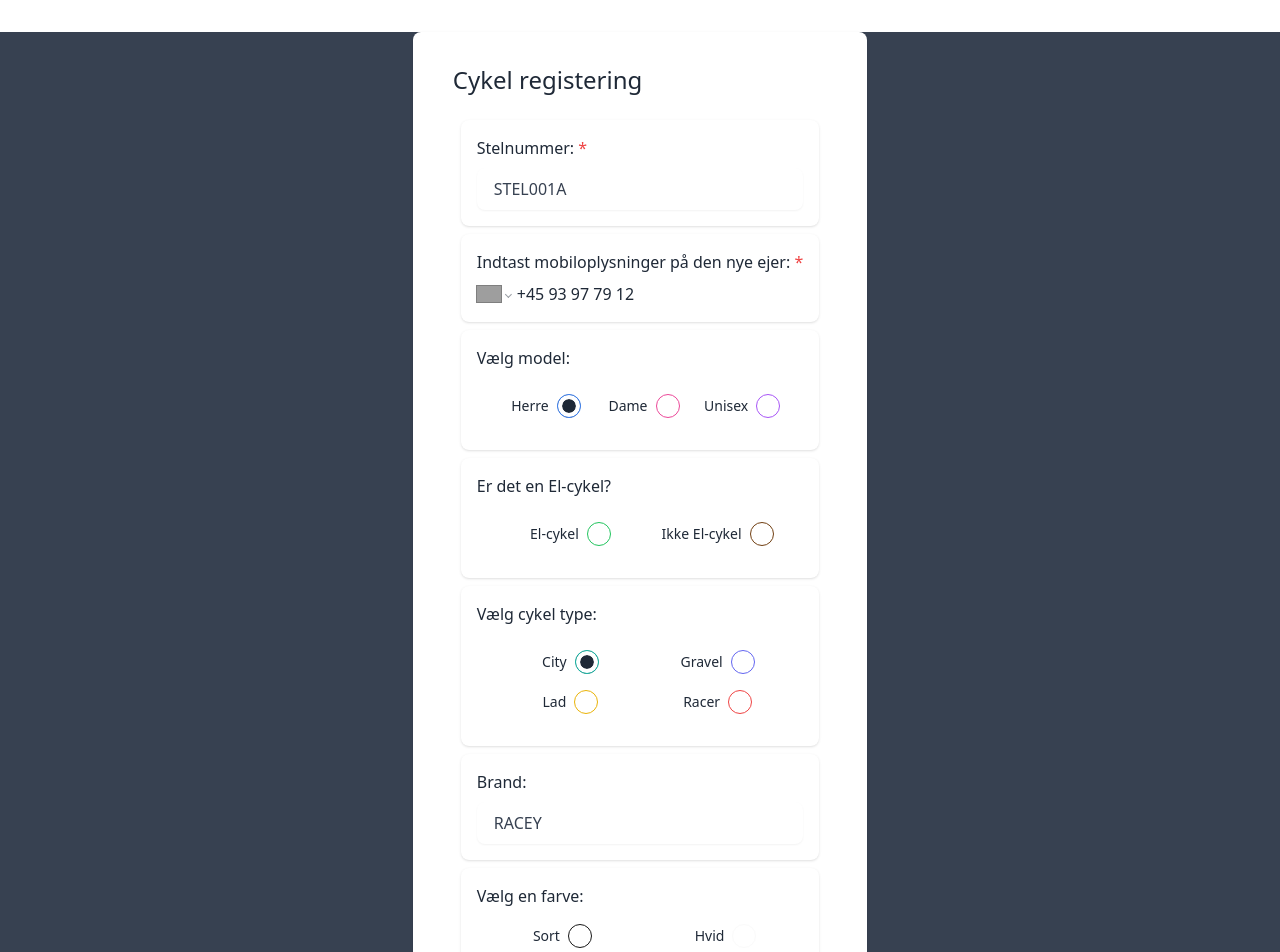
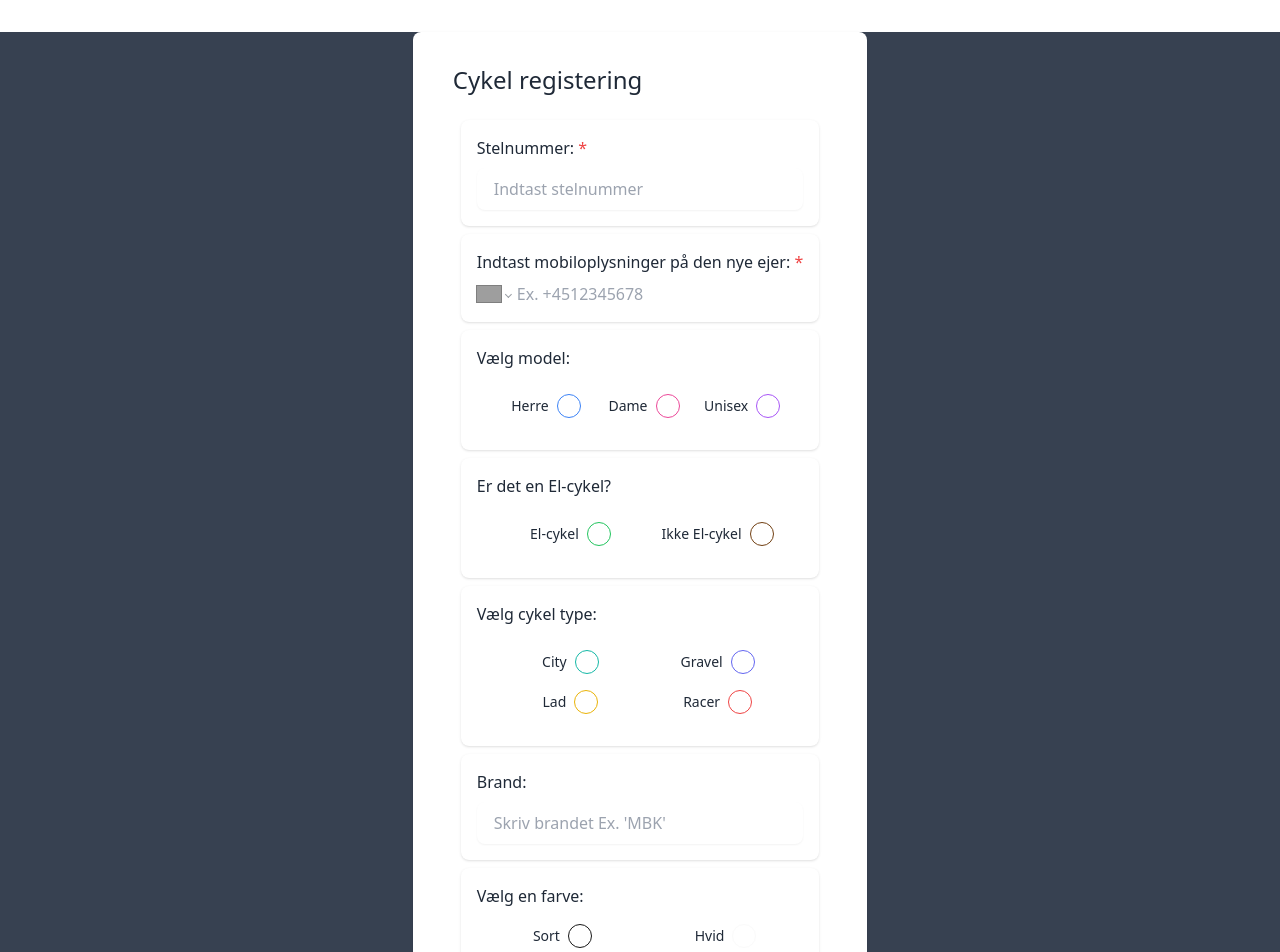
Before and after one commit to Mihusu/myBicycle, a React (Vite) app in the folder site/: page /bikeregistration in a window 1280 px wide. Shown: the top 952 px of the page. Built offline with nearby package versions, Linux system fonts and the light colour scheme; grey boxes are pictures that could not be loaded; the HTML template or start-up script is replaced by a standard one; what react-secure-storage would draw is missing.

Commit message:
cleaned up bike reg

```diff
--- a/site/src/pages/BikeRegistration.jsx
+++ b/site/src/pages/BikeRegistration.jsx
@@ -14,29 +14,27 @@ const BikeRegistration = () => {
     formState: { errors },
   } = useForm({
     defaultValues: {
-      phone_number: "+4593977912",
-      frame_number: "STEL001A",
-      gender: "male",
-      is_electric: true,
-      kind: "city",
-      brand: "RACEY",
-      color: "red",
+      phone_number: "",
+      frame_number: "",
+      gender: "",
+      is_electric: "",
+      kind: "",
+      brand: "",
+      color: "",
       image: undefined,
     },
   });
 
   const onSubmit = async (data) => {
-    console.log("submitting");
 
     try {
-      console.log(data);
+
       const formData = new FormData();
       for (const key in data) {
         if (key === "image") { formData.append(key, data.image[0]) }
         else { formData.append(key, data[key]) }
 
       }
-      console.log(formData);
 
       const response = await fetch(API_URL + "/bikes", {
         method: "POST",
@@ -44,31 +42,19 @@ const BikeRegistration = () => {
       });
 
       const body = response;
-      console.log(response);
-      console.log("response got back");
       if (!response.ok) {
         setError(body.detail);
         return;
       }
 
-      // navigate(`/bikeregistration/${data.session_id}`);
     } catch (error) {
       console.error(error);
     }
 
-    // const requestOptions = {
-    //   method: "POST",
-    //   headers: { "Content-Type": "application/json" },
-    //   body: JSON.stringify(data),
-    //};
-    // fetch(URL, requestOptions)
-    //   .then((response) => response.json())
-    //   .then((data) => navigate(`/bikeregistration/${data.session_id}`))
-    //   .catch((error) => setError(error.message));
   };
 
-  const onError = (err) => {
-    console.error(err);
+  const onError = (error) => {
+    console.error(error);
   };
 
   return (
@@ -80,10 +66,6 @@ const BikeRegistration = () => {
 
         <div className="mt-4 p-2">
           <form onSubmit={handleSubmit(onSubmit, onError)}>
-            {/* <>// method="post"
-            // action="http://127.0.0.1:8000/bikes"
-            // encType="multipart/form-data"
-            </> */}
             <div className="space-y-2">
               <div className="rounded-lg bg-white p-4 shadow dark:bg-gray-800">
                 <h1 className="mb-2">
@@ -100,7 +82,7 @@ const BikeRegistration = () => {
                     { required: true },
                     { min: 8, max: 32 }
                   )}
-                />
+                  />
               </div>
 
               {/* Phonenumber */}
```
